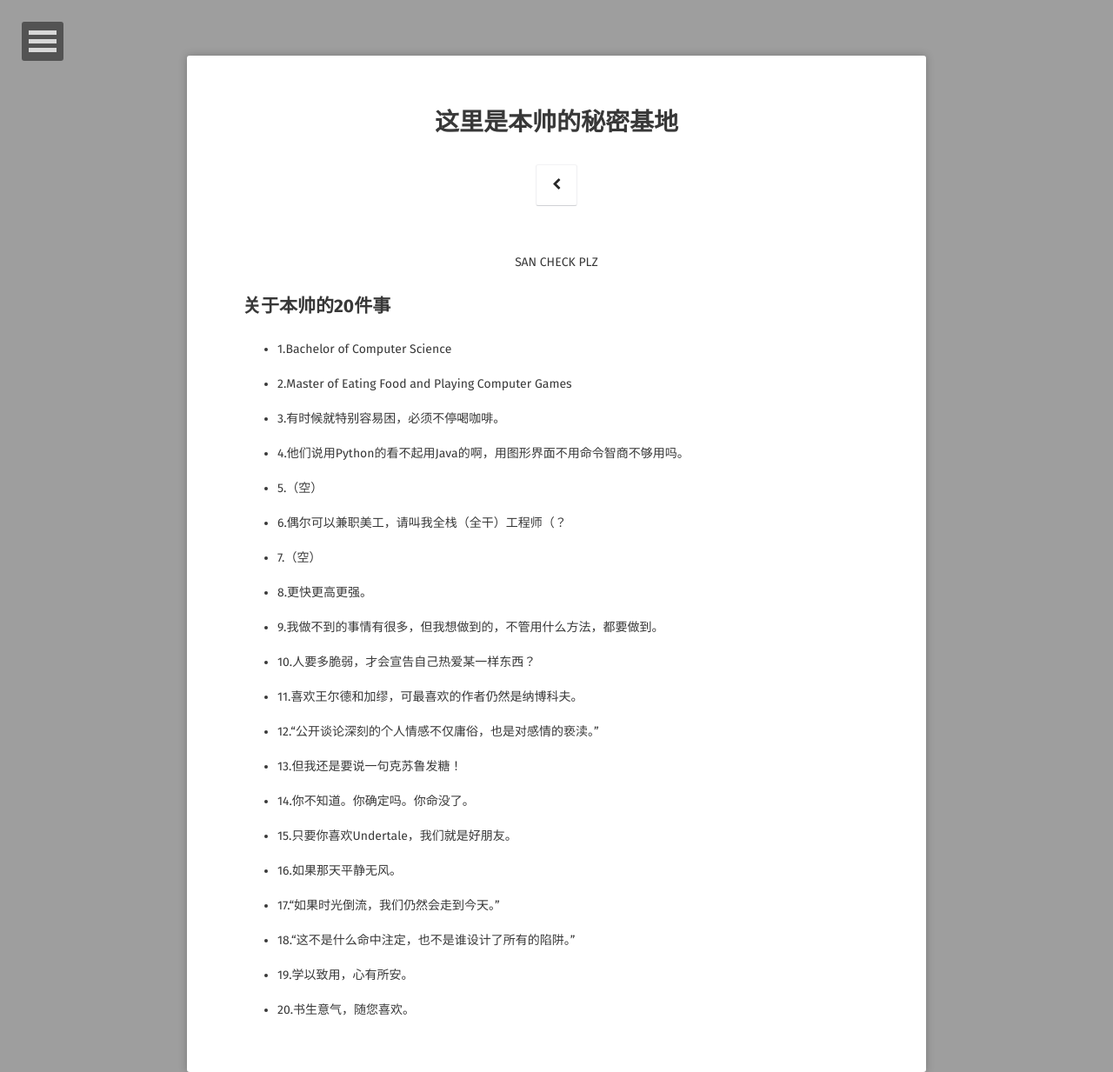
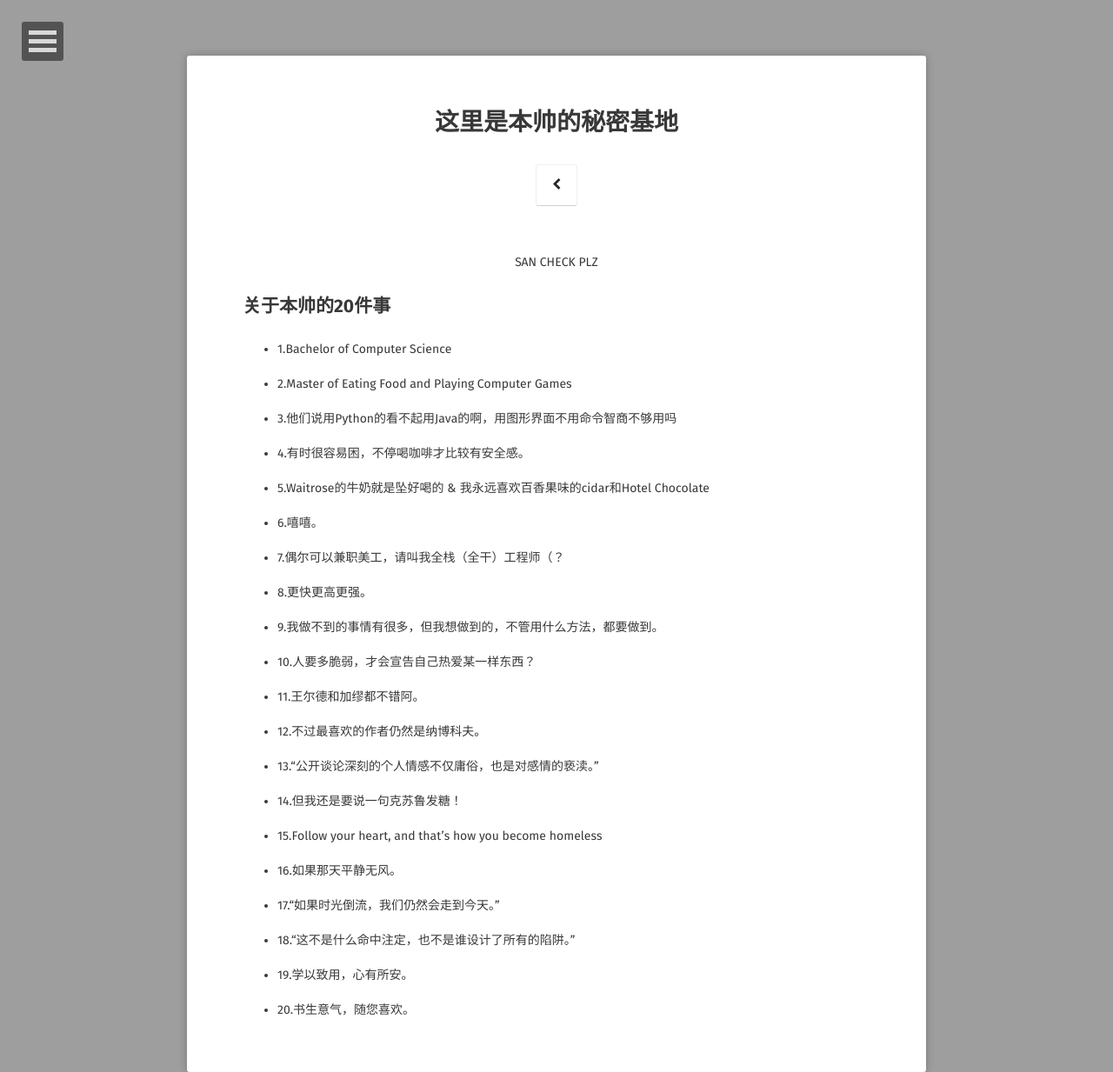
Before and after one commit to YawWQ/yawwq.github.io, a Jekyll site: the page built from about/index.md, in a window 1280 px wide. Shown: the whole page at 87% size. Built offline with Jekyll 4.4.1, drawn with Linux system fonts in a browser that asks for light colours; some web fonts are replaced.

Commit message:
Update index.md

```diff
--- a/about/index.md
+++ b/about/index.md
@@ -13,15 +13,15 @@ comments: false
 
 * 2.Master of Eating Food and Playing Computer Games
 
-* 3.有时候就特别容易困，必须不停喝咖啡。
+* 3.他们说用Python的看不起用Java的啊，用图形界面不用命令智商不够用吗
 
-* 4.他们说用Python的看不起用Java的啊，用图形界面不用命令智商不够用吗。
+* 4.有时很容易困，不停喝咖啡才比较有安全感。
 
-* 5.（空）
+* 5.Waitrose的牛奶就是坠好喝的 & 我永远喜欢百香果味的cidar和Hotel Chocolate
 
-* 6.偶尔可以兼职美工，请叫我全栈（全干）工程师（？
+* 6.嘻嘻。
 
-* 7.（空）
+* 7.偶尔可以兼职美工，请叫我全栈（全干）工程师（？
 
 * 8.更快更高更强。
 
@@ -29,15 +29,15 @@ comments: false
 
 * 10.人要多脆弱，才会宣告自己热爱某一样东西？
 
-* 11.喜欢王尔德和加缪，可最喜欢的作者仍然是纳博科夫。
+* 11.王尔德和加缪都不错阿。
 
-* 12.“公开谈论深刻的个人情感不仅庸俗，也是对感情的亵渎。”
+* 12.不过最喜欢的作者仍然是纳博科夫。
 
-* 13.但我还是要说一句克苏鲁发糖！
+* 13.“公开谈论深刻的个人情感不仅庸俗，也是对感情的亵渎。”
 
-* 14.你不知道。你确定吗。你命没了。
+* 14.但我还是要说一句克苏鲁发糖！
 
-* 15.只要你喜欢Undertale，我们就是好朋友。
+* 15.Follow your heart, and that's how you become homeless
 
 * 16.如果那天平静无风。
 
```
